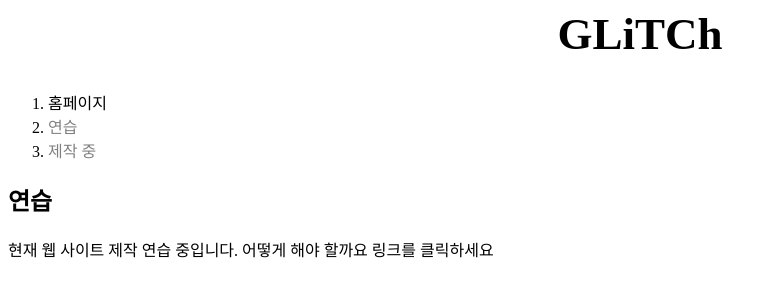
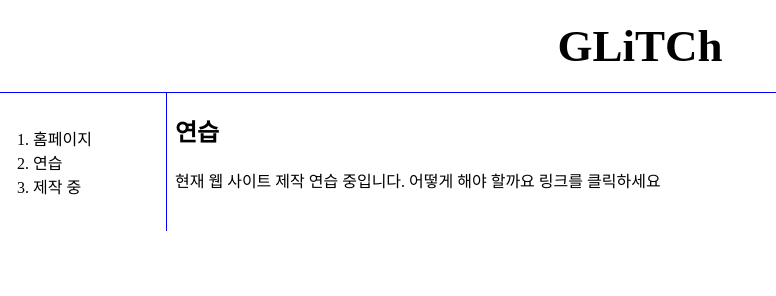
Before and after one commit to suggestion22/GLiTCh, a plain HTML site: page 2.html in a window 1280 px wide. Shown: the whole page, without its empty margins (0-776 px from the left). Drawn offline with Linux system fonts and the light colour scheme.

Commit message:
update files
haha!

```diff
--- a/2.html
+++ b/2.html
@@ -2,29 +2,58 @@
     <title><font color="Black">GLiTCh </font></title>
     <meta charset="utf-8">
     <style>
+        body {
+            margin: 0;
+        }
+
+        #grid {
+                display: grid;
+                grid-template-columns: 150px 1fr;
+                \
+        }
         a {
                 color :black;
                 text-decoration: none;
             }
-        .saw {
-            color: gray;
-        }
+
         h1 {
             font-size: 45px;
-            text-align: center
+            text-align: center;
+            border-bottom: 1px solid blue;
+            margin: 0;
+            padding: 20px;
         }
+        #grid ol {
+                border-right: 1px solid blue;
+                width: 100px;
+                margin: 0;
+                padding: 33px;
+        }
+        #article {
+            padding-left: 25px;
+        }
+
+
         </style>
     </head>
 
     <body>
+
         <h1><a href="index.html">GLiTCh</a></h1>
+
+        <div id="grid">
         <ol>
             <li><a href="index.html">홈페이지</a></li>
             <li><a href="2.html " class="saw">연습</a></li>
             <li><a href="3.html" class="saw">제작 중</a></li>
         </ol>
-        <h2>연습</h2>
-        <p>현재 웹 사이트 제작 연습 중입니다. 어떻게 해야 할까요 <a href="https://www.google.com/" target="google">
+
+
+            <div id="article">
+             <h2>연습</h2>
+            <p>현재 웹 사이트 제작 연습 중입니다. 어떻게 해야 할까요 <a href="https://www.google.com/" target="google">
             링크를 클릭하세요</a>
-        </p>
+             </p>
+            </div>
+        </div>
     </body>
```
Also changed, not shown: box copy.html (added, +23 -0 lines), box.html (added, +19 -0 lines), grid.html (added, +28 -0 lines), index.html (+1 -1 lines), 1 other file.
